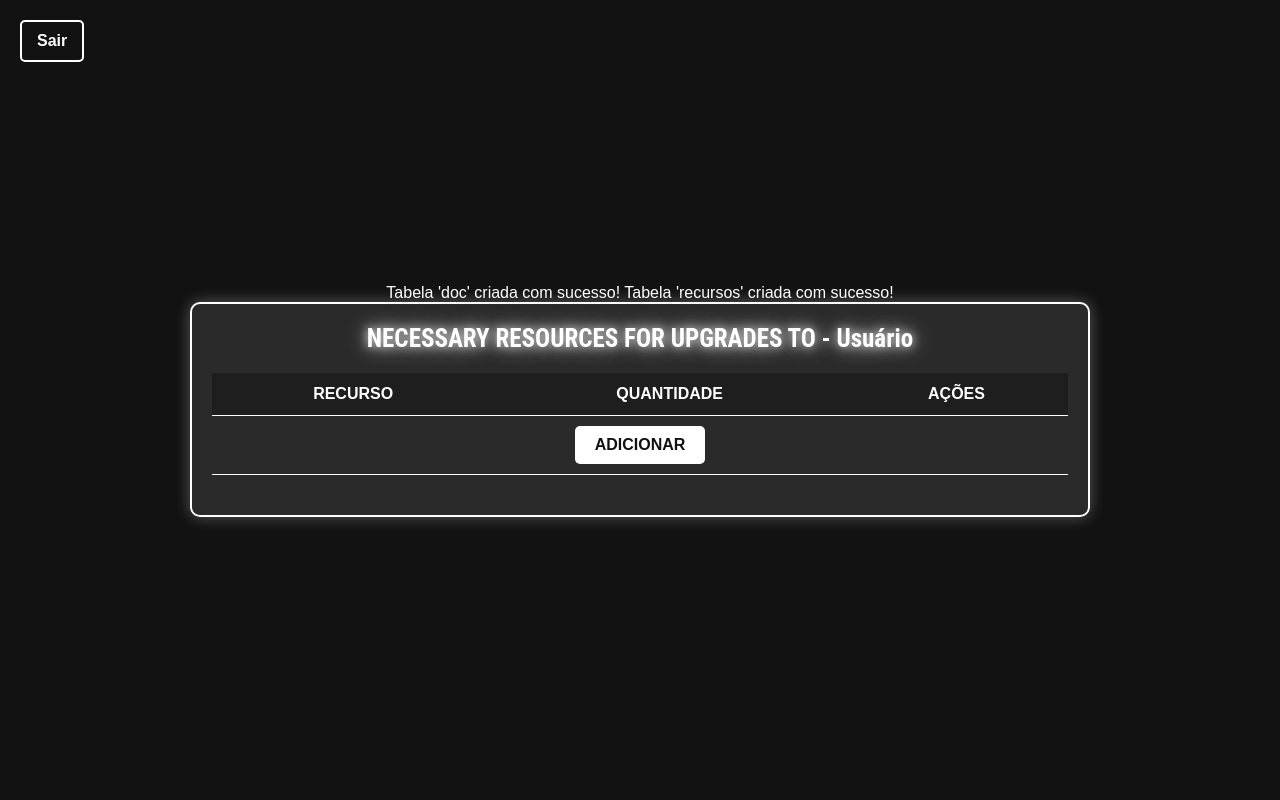
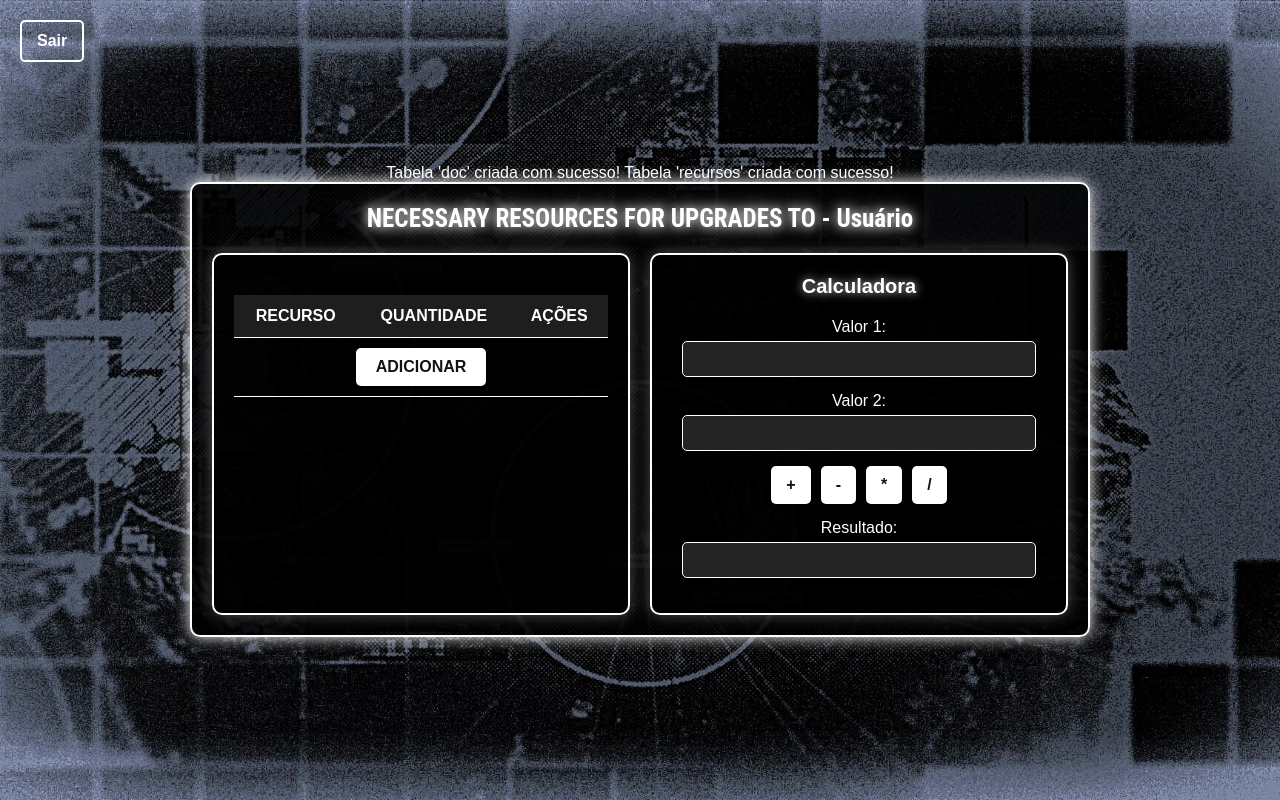
Before and after one commit to LucasFaccini/Curso_CY3_lucas, a PHP site: page /painel.php in a window 1280 px wide. Run offline with PHP 8.4, Linux system fonts and the light colour scheme; data that the repository does not hold is empty.

Commit message:
v3.finalesacao

```diff
--- a/Tcc_Lucas_Cy3/css/painel.css
+++ b/Tcc_Lucas_Cy3/css/painel.css
@@ -8,7 +8,10 @@
 }
 
 body {
-    background: #121212;
+    background-image: url('../imagens/bgimgns.jpg');
+    background-size: cover;
+    background-position: center;
+    background-attachment: fixed;
     color: #fff;
     display: flex;
     flex-direction: column;
@@ -27,13 +30,13 @@ h1 {
 }
 
 main.container {
-    background: rgba(255, 255, 255, 0.1);
+    background: rgba(0, 0, 0, 0.849);
     border: 2px solid #ffffff;
     border-radius: 10px;
     padding: 20px;
     width: 80%;
     max-width: 900px;
-    box-shadow: 0 0 15px rgba(255, 255, 255, 0.3);
+    box-shadow: 0 0 15px rgb(255, 255, 255);
     text-align: center;
 }
 
@@ -137,3 +140,64 @@ table td:not(:last-child)::after {
 table td:first-child {
     text-transform: uppercase;
 }
+
+.conteudo {
+    display: flex;
+    gap: 20px;
+    flex-wrap: wrap;
+    justify-content: center;
+}
+
+.lista, .calculadora {
+    flex: 1;
+    min-width: 300px;
+    background: rgba(0, 0, 0, 0.8);
+    border: 2px solid #ffffff;
+    border-radius: 10px;
+    padding: 20px;
+    box-shadow: 0 0 15px rgba(255, 255, 255, 0.3);
+    text-align: center;
+}
+
+.lista h2, .calculadora h2 {
+    margin-bottom: 20px;
+    font-size: 20px;
+    text-shadow: 0 0 10px #d3d3d3;
+}
+
+.calculadora form div {
+    margin-bottom: 15px;
+}
+
+.calculadora input[type="number"],
+.calculadora input[type="text"] {
+    width: calc(100% - 20px);
+    padding: 8px;
+    margin-top: 5px;
+    background: #242424;
+    border: 1px solid #ffffff;
+    color: #ffffff;
+    border-radius: 5px;
+}
+
+.botoes-calc {
+    display: flex;
+    gap: 10px;
+    justify-content: center;
+}
+
+.botoes-calc button {
+    background: #ffffff;
+    color: #121212;
+    border: none;
+    padding: 10px 15px;
+    font-weight: bold;
+    border-radius: 5px;
+    cursor: pointer;
+    transition: transform 0.2s, background-color 0.3s;
+}
+
+.botoes-calc button:hover {
+    transform: scale(1.1);
+    background: #d3d3d3;
+}
--- a/Tcc_Lucas_Cy3/screens/actions/adicionar.php
+++ b/Tcc_Lucas_Cy3/screens/actions/adicionar.php
@@ -25,7 +25,7 @@
 <head>
     <meta charset="UTF-8">
     <meta name="viewport" content="width=device-width, initial-scale=1.0">
-    <title>Adicionar</title>
+    <title>Arknights - Adicionar</title>
     <link rel="stylesheet" href="../../css/adicionar.css">
     <link rel="icon" type="image/png" href="../../imagens/abaimgs.png">
 </head>
--- a/Tcc_Lucas_Cy3/screens/actions/editar.php
+++ b/Tcc_Lucas_Cy3/screens/actions/editar.php
@@ -31,7 +31,7 @@
 <head>
     <meta charset="UTF-8">
     <meta name="viewport" content="width=device-width, initial-scale=1.0">
-    <title>Editar</title>
+    <title>Arknights - Editar</title>
     <link rel="stylesheet" href="../../css/editar.css">
     <link rel="icon" type="image/png" href="../../imagens/abaimgs.png">
 </head>
--- a/Tcc_Lucas_Cy3/screens/login.php
+++ b/Tcc_Lucas_Cy3/screens/login.php
@@ -5,7 +5,7 @@
     <meta name="viewport" content="width=device-width, initial-scale=1.0">
     <link rel="stylesheet" href="../css/login.css">
     <link rel="icon" type="image/png" href="../imagens/abaimgs.png">
-    <title>Login</title>
+    <title>Arknights - Login</title>
     <script>
         window.onload = function() {
             document.getElementById("user").value = "";
--- a/Tcc_Lucas_Cy3/screens/painel.php
+++ b/Tcc_Lucas_Cy3/screens/painel.php
@@ -22,13 +22,12 @@
 
 ?>
 
-
 <!DOCTYPE html>
 <html lang="en">
 <head>
     <meta charset="UTF-8">
     <meta name="viewport" content="width=device-width, initial-scale=1.0">
-    <title>Resources</title>
+    <title>Arknights - Lista</title>
     <link rel="stylesheet" href="../css/painel.css">
     <link rel="icon" type="image/png" href="../imagens/abaimgs.png">
 </head>
@@ -37,6 +36,9 @@
         <h1>
             NECESSARY RESOURCES FOR UPGRADES TO - <?php echo $nome; ?>
         </h1>
+        <div class="conteudo">
+            <!-- Seção da Lista -->
+            <section class="lista">
                 <table>
                     <tr class="cabecalho">
                         <th>Recurso</th>
@@ -44,8 +46,8 @@
                         <th colspan="2">Ações</th>
                     </tr>
                     <?php
-                if ($resultado->num_rows >= 1){
-                    while($item = $resultado->fetch_assoc()){
+                        if ($resultado->num_rows >= 1) {
+                            while ($item = $resultado->fetch_assoc()) {
                                 echo '<tr class="infos">';
                                     echo '<td>'. $item['nome'] .'</td>';
                                     echo '<td>'. number_format($item['qtd_necessaria'], 0, ',', '.') .'</td>';
@@ -56,16 +58,69 @@
                         }
                     ?>
                     <tr>
-                <td class="add" colspan="4"><?php
+                        <td class="add" colspan="4">
+                            <?php
                                 echo '<a type="submit" class="botao_add" href="actions/adicionar.php?">Adicionar</a>';
-    ?></td>
+                            ?>
+                        </td>
                     </tr>
                 </table>
+            </section>
+
+            <section class="calculadora">
+                <h2>Calculadora</h2>
+                <form id="calculadora-form">
+                    <div>
+                        <label for="valor1">Valor 1:</label>
+                        <input type="number" id="valor1" required>
+                    </div>
+                    <div>
+                        <label for="valor2">Valor 2:</label>
+                        <input type="number" id="valor2" required>
+                    </div>
+                    <div class="botoes-calc">
+                        <button type="button" onclick="calcular('+')">+</button>
+                        <button type="button" onclick="calcular('-')">-</button>
+                        <button type="button" onclick="calcular('*')">*</button>
+                        <button type="button" onclick="calcular('/')">/</button>
+                    </div>
+                    <div>
+                        <label>Resultado:</label>
+                        <input type="text" id="resultado" readonly>
+                    </div>
+                </form>
+            </section>
+        </div>
     </main>
     <div>
         <?php
             echo '<a type="submit" class="botao_logout" href="actions/logout.php?">Sair</a>';
         ?>
     </div>
+
+    <script>
+        function calcular(operador) {
+            const valor1 = parseFloat(document.getElementById('valor1').value);
+            const valor2 = parseFloat(document.getElementById('valor2').value);
+            let resultado;
+
+            switch (operador) {
+                case '+':
+                    resultado = valor1 + valor2;
+                    break;
+                case '-':
+                    resultado = valor1 - valor2;
+                    break;
+                case '*':
+                    resultado = valor1 * valor2;
+                    break;
+                case '/':
+                    resultado = valor2 !== 0 ? valor1 / valor2 : 'Erro: Divisão por zero';
+                    break;
+            }
+
+            document.getElementById('resultado').value = resultado;
+        }
+    </script>
 </body>
 </html>
```
Also changed, not shown: Tcc_Lucas_Cy3/css/adicionar.css (+8 -5 lines), Tcc_Lucas_Cy3/css/cadastrar.css (+7 -4 lines), Tcc_Lucas_Cy3/css/editar.css (+7 -4 lines), Tcc_Lucas_Cy3/css/login.css (+7 -4 lines), Tcc_Lucas_Cy3/screens/cadastrar.php (+8 -2 lines), Tcc_Lucas_Cy3/Imagens/bgimgns.jpg (added). Lines whose indentation alone changed are shown as unchanged.
